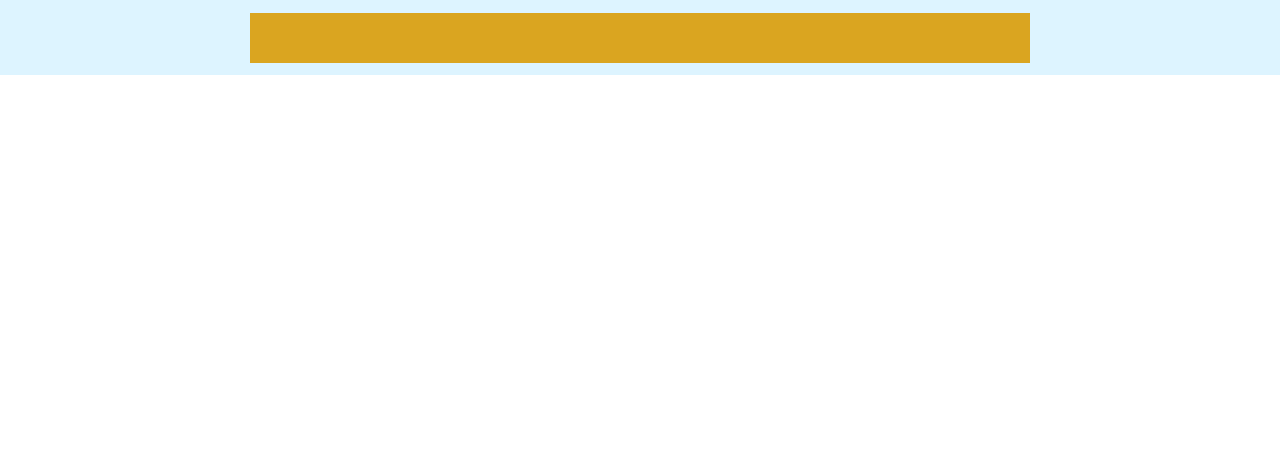
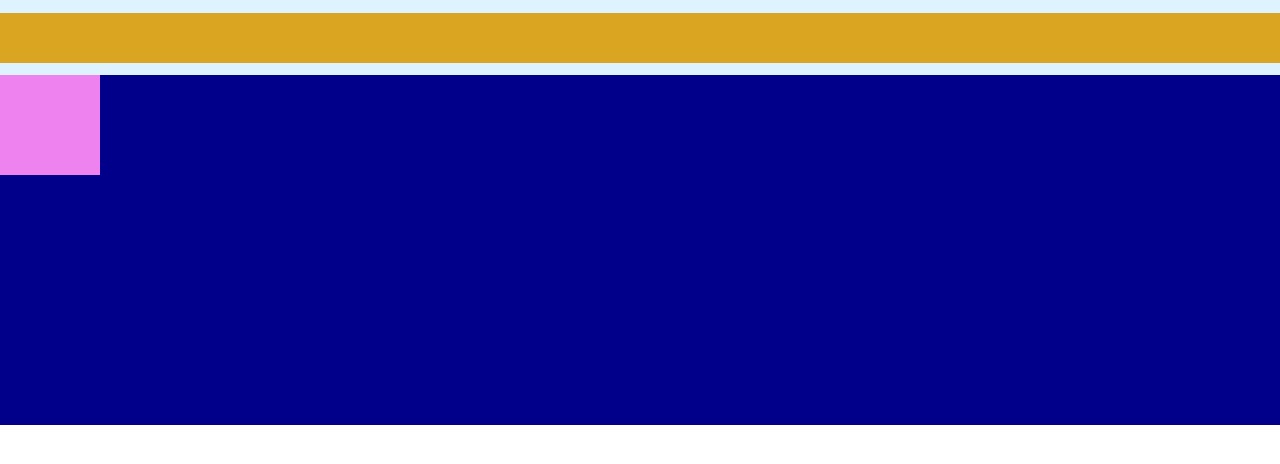
Before and after one commit to N1colas7/htmlcss-struttura-discord, a plain HTML site: page index.html in a window 1280 px wide. Drawn offline with Linux system fonts and the light colour scheme.

Commit message:
check_tutor

```diff
--- a/css/style.css
+++ b/css/style.css
@@ -3,27 +3,42 @@
     padding: 0%;
     box-sizing: border-box;
 }
+/* header */
 header{
     background-color: rgb(221, 244, 255);
     width: 100%;
     height: 75px;
     display: flex;
+    justify-content: space-around;
+    align-items: center;
 }
 .row{
     background-color: rgb(218, 165, 32);
     width: 100%;
     height: 50px;
-    margin: 13px 250px;
+
 }
-.col_logo{
-    height: 100%;
+.col_logo_button{
+    height: 50px;
     width: 20%;
 }
 .col_bar{
-    height: 100%;
+    height: 50px;
     width: 60%;
 }
-.col_button{
-    height: 100%;
-    width: 20%;
+/* main */
+.cont_box{
+    background-color: rgb(0, 0, 139);
+    height: 350px;
+    width: 100%;
 }
+.row_box{
+    background-color: rgb(238, 130, 238);
+    width: 100px;
+    height: 100px;
+
+
+}
+.col_box{
+
+}
--- a/index.html
+++ b/index.html
@@ -10,16 +10,20 @@
 <body>
     <header>
         <div class="row">
-            <div class="col_logo">
+            <div class="col_logo_button">
             </div>
             <div class="col_bar">
             </div>
-            <div class="col_button">
+            <div class="col_logo_button">
             </div>
-
         </div>
     </header>
     <main>
+        <div class="cont_box">
+            <div class="row_box">
+
+            </div>
+        </div>
 
     </main>
     <footer>
```
